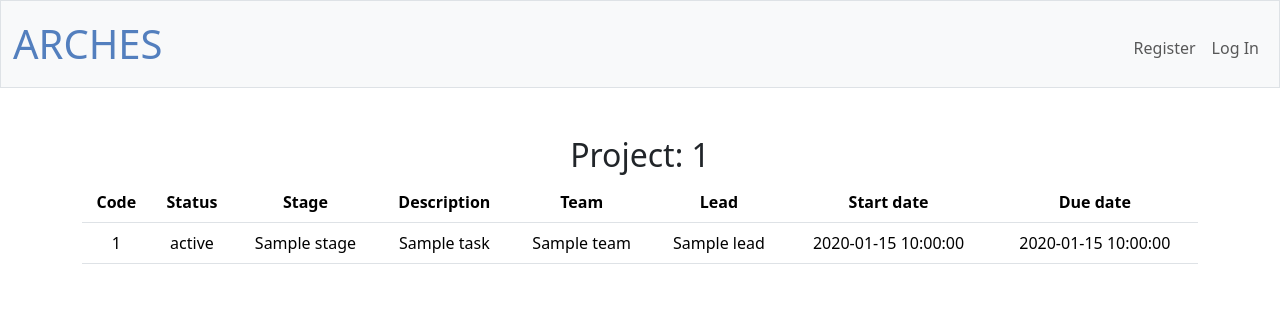
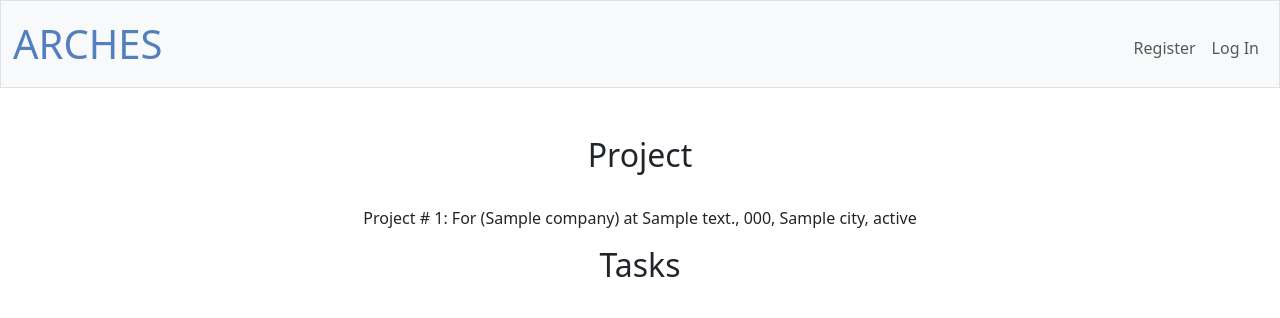
Before and after one commit to RLCM696/company, a Flask app: template templates/project.html in a window 1280 px wide. Shown: the top 318 px of the page. Run offline with Flask 3, Linux system fonts and the light colour scheme; the template is opened without the code that fills it: most values are stand-ins (such as "Sample title", 1, 10 or a date in 2020); some libraries are stand-ins or nearby versions.

Commit message:
Sun, Nov 3, 2024, 5:06 PM -05:00

```diff
--- a/templates/project.html
+++ b/templates/project.html
@@ -5,10 +5,16 @@
 {% endblock %}
 
 {% block main %}
-    <div>
-        <h2>Project: {{ project["id"] }}</h2>
+    <div class="head">
+        <h2>Project</h2>
+        <br>
+        <p>Project # {{ project["id"] }}: For ({{project["company"]}}) at {{project["address"]}},
+            {{project["zip_code"]}}, {{project["city"]}}, {{project["state"]}} </p>
+
     </div>
-    <div class="table-responsive"></div>
+    <div class="table-responsive">
+        <h2>Tasks</h2>
+        <br>
         <table class=table>
             <thead>
                 <tr>
@@ -38,4 +44,5 @@
                     {% endfor%}
             </tbody>
         </table>
+    </div>
 {% endblock %}
```
Also changed, not shown: 1 other file. Lines whose indentation alone changed are shown as unchanged.
